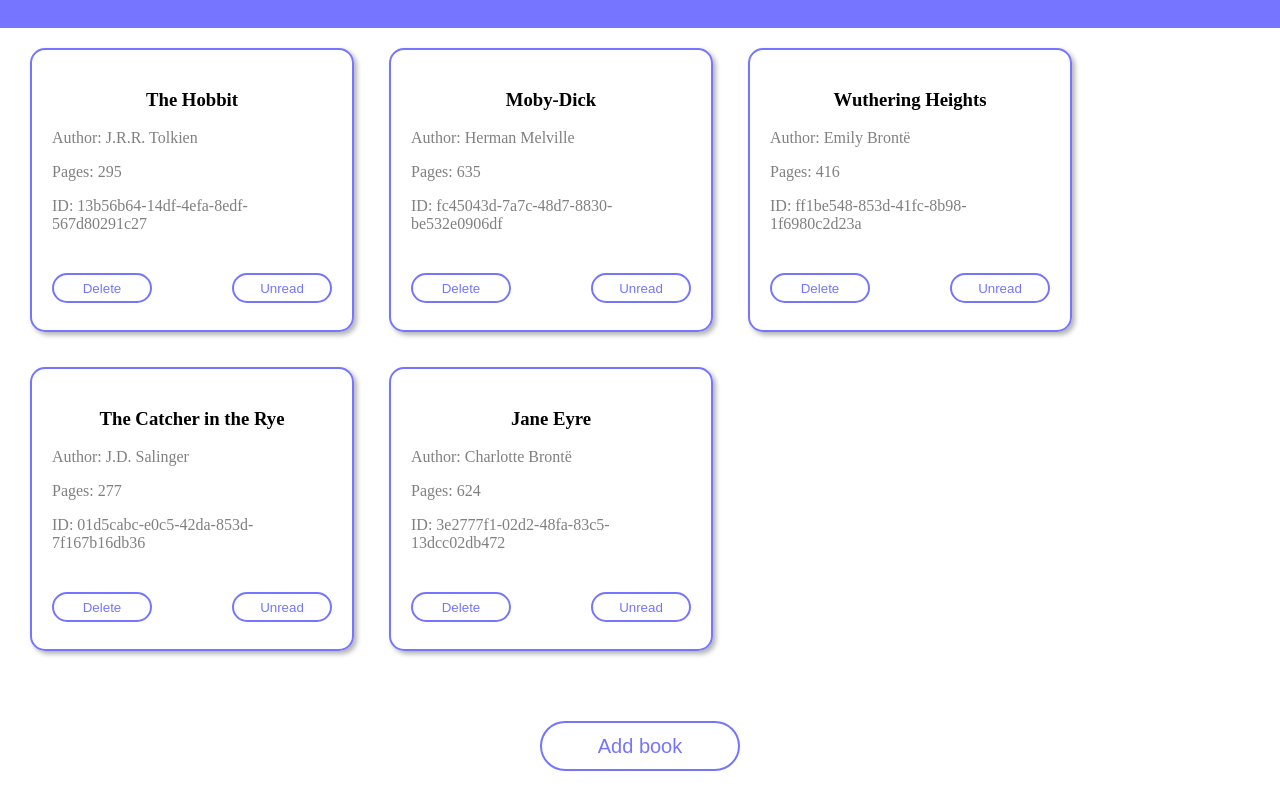
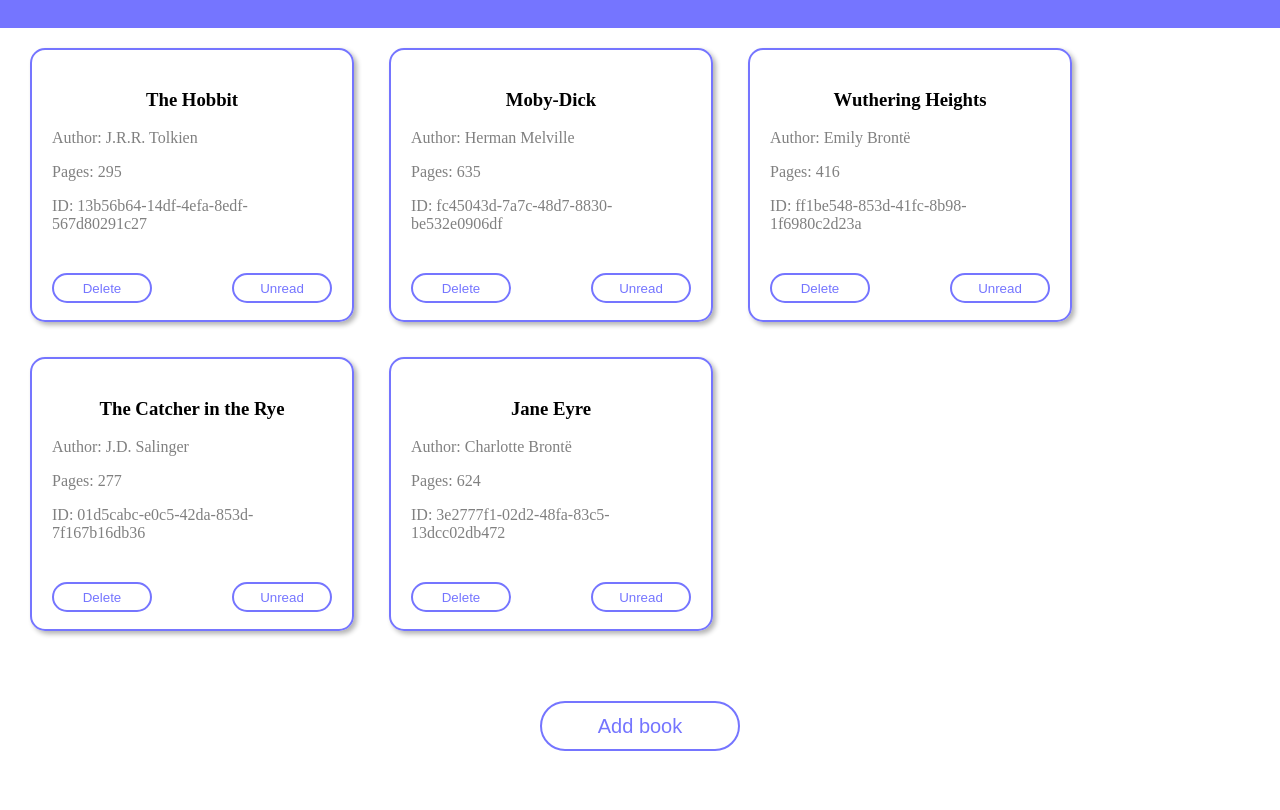
Before and after one commit to kaatrina/Project-Library, a plain HTML site: page index.html in a window 1280 px wide. Shown: the part 72-882 px from the top of the page. Drawn offline with Linux system fonts and the light colour scheme.

Commit message:
Рефакторинг кода
Замена конструкторов на классы

```diff
--- a/script.js
+++ b/script.js
@@ -1,11 +1,16 @@
 let myLibrary = [];
 
-function Book(title, author, pages) {
-  this.title = title;
-  this.author = author;
-  this.pages = pages;
-  this.id = crypto.randomUUID();
-  this.isRead = false;
+
+class Book {
+
+  id = crypto.randomUUID();
+  isRead = false;
+
+  constructor(title, author, pages) {
+    this.title = title;
+    this.author = author;
+    this.pages = pages;
+  }
 }
 
 function addBookToLibrary(title, author, pages) {
--- a/style.css
+++ b/style.css
@@ -8,7 +8,7 @@ body {
     border-radius: 15px;
 
     box-shadow: 3px 3px 5px rgba(0, 0, 0, 0.3);
-    height: 240px;
+    height: 230px;
     width: 280px;
 
 }
```
